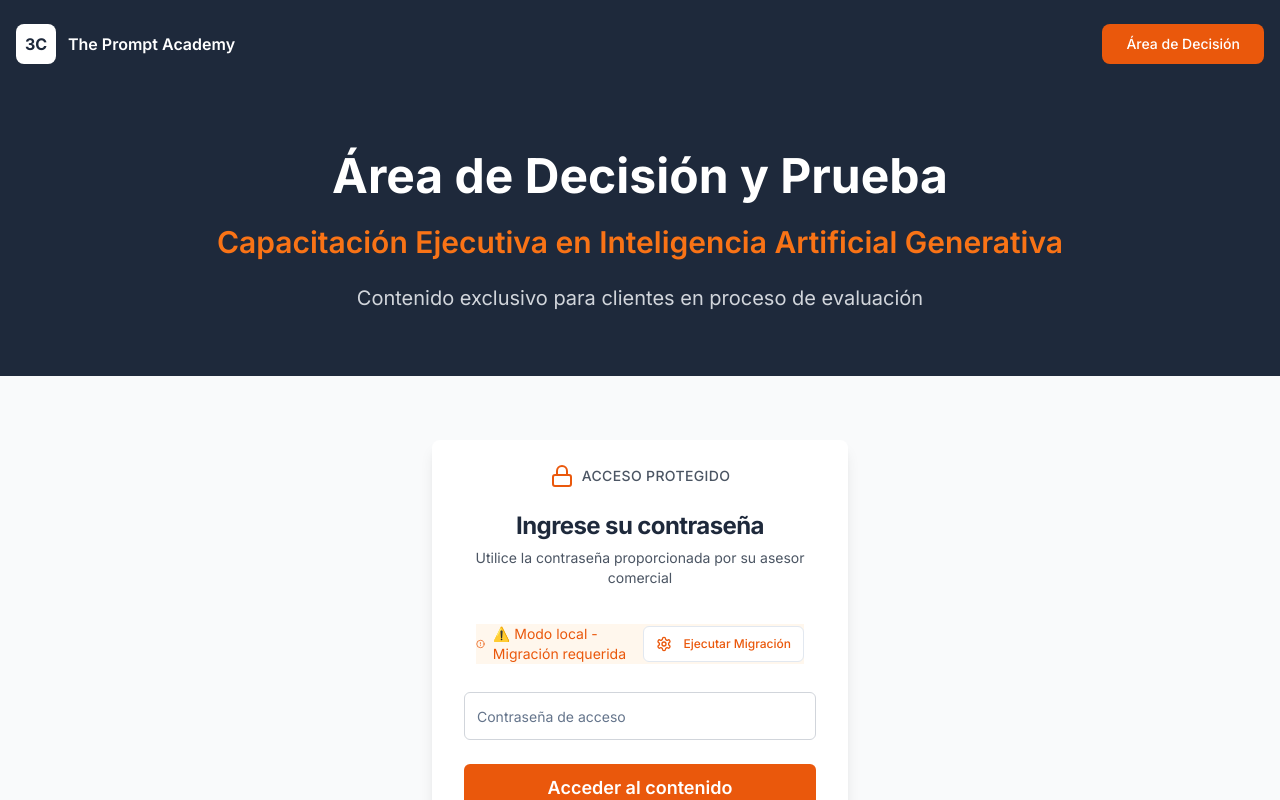
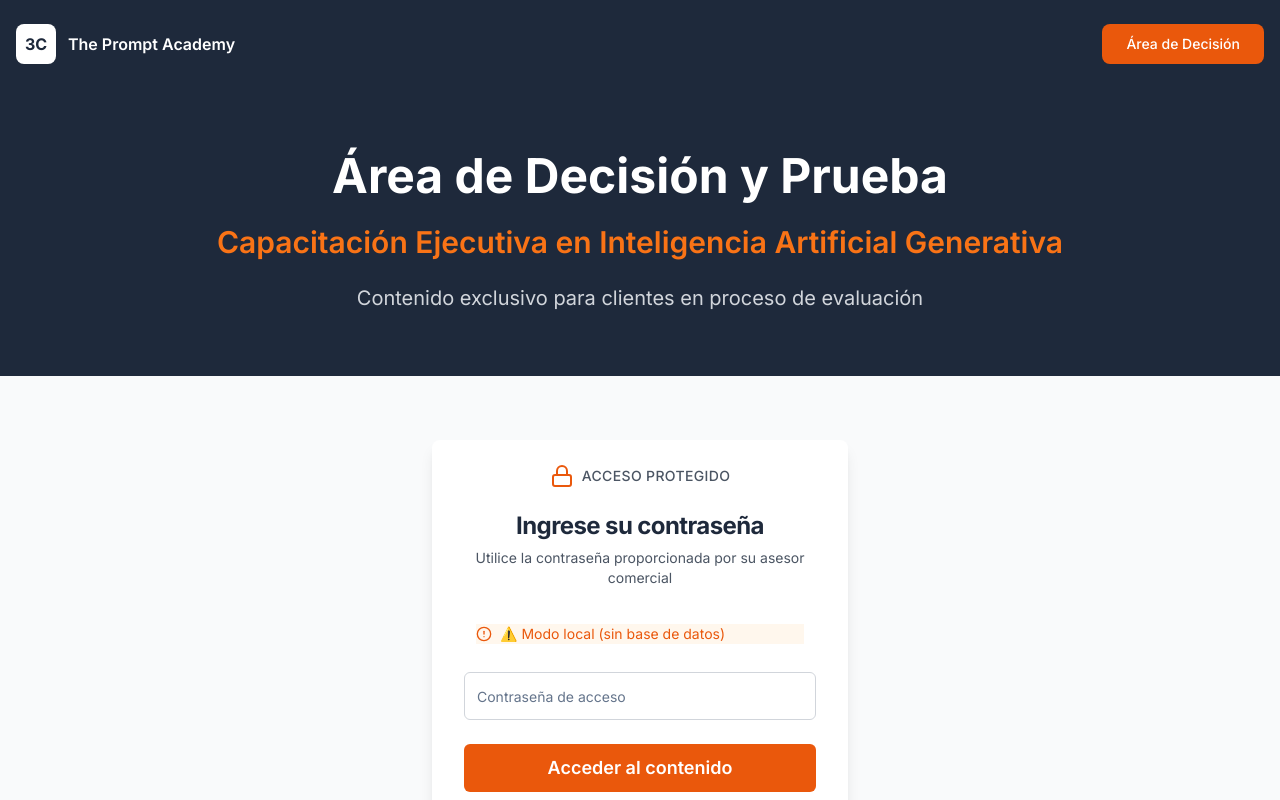
Before and after one commit to chalodk/tpa-decision, a Next.js app: page / in a window 1280 px wide. Shown: the top 800 px of the page. Built offline with nearby package versions, Linux system fonts and the light colour scheme; no server answers; the database is empty.

Commit message:
remove "Ejecutar Migración" button and add SQL script for migration
#VERCEL_SKIP

Co-authored-by: null <40323079+chalodk@users.noreply.github.com>

```diff
--- a/app/page.tsx
+++ b/app/page.tsx
@@ -5,7 +5,7 @@ import { useState, useEffect } from "react"
 import { Button } from "@/components/ui/button"
 import { Input } from "@/components/ui/input"
 import { Card, CardContent, CardDescription, CardHeader, CardTitle } from "@/components/ui/card"
-import { LockIcon, AlertCircleIcon, SettingsIcon } from "lucide-react"
+import { LockIcon, AlertCircleIcon } from "lucide-react"
 import dynamic from "next/dynamic"
 import { getPasswords, initializeDatabase } from "@/lib/database"
 
@@ -191,16 +191,7 @@ function LoginForm({ onLogin }: { onLogin: (password: string) => void }) {
                 {dbStatus === "fallback" && (
                   <div className="flex items-center gap-2 text-orange-600 bg-orange-50">
                     <AlertCircleIcon className="w-4 h-4" />
-                    <span>⚠️ Modo local - Migración requerida</span>
-                    <Button
-                      size="sm"
-                      variant="outline"
-                      onClick={() => window.open("/migration", "_blank")}
-                      className="ml-2 text-xs"
-                    >
-                      <SettingsIcon className="h-3 w-3 mr-1" />
-                      Ejecutar Migración
-                    </Button>
+                    <span>⚠️ Modo local (sin base de datos)</span>
                   </div>
                 )}
               </div>
```
